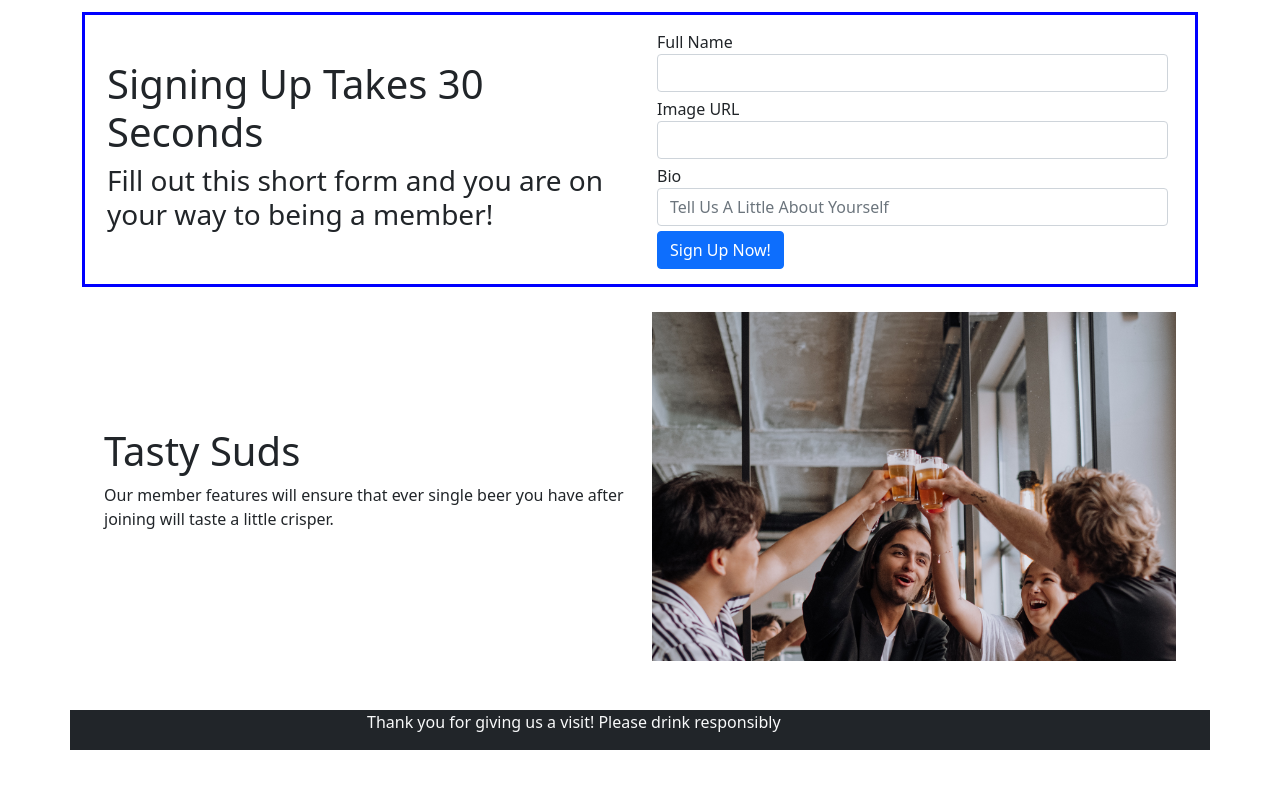
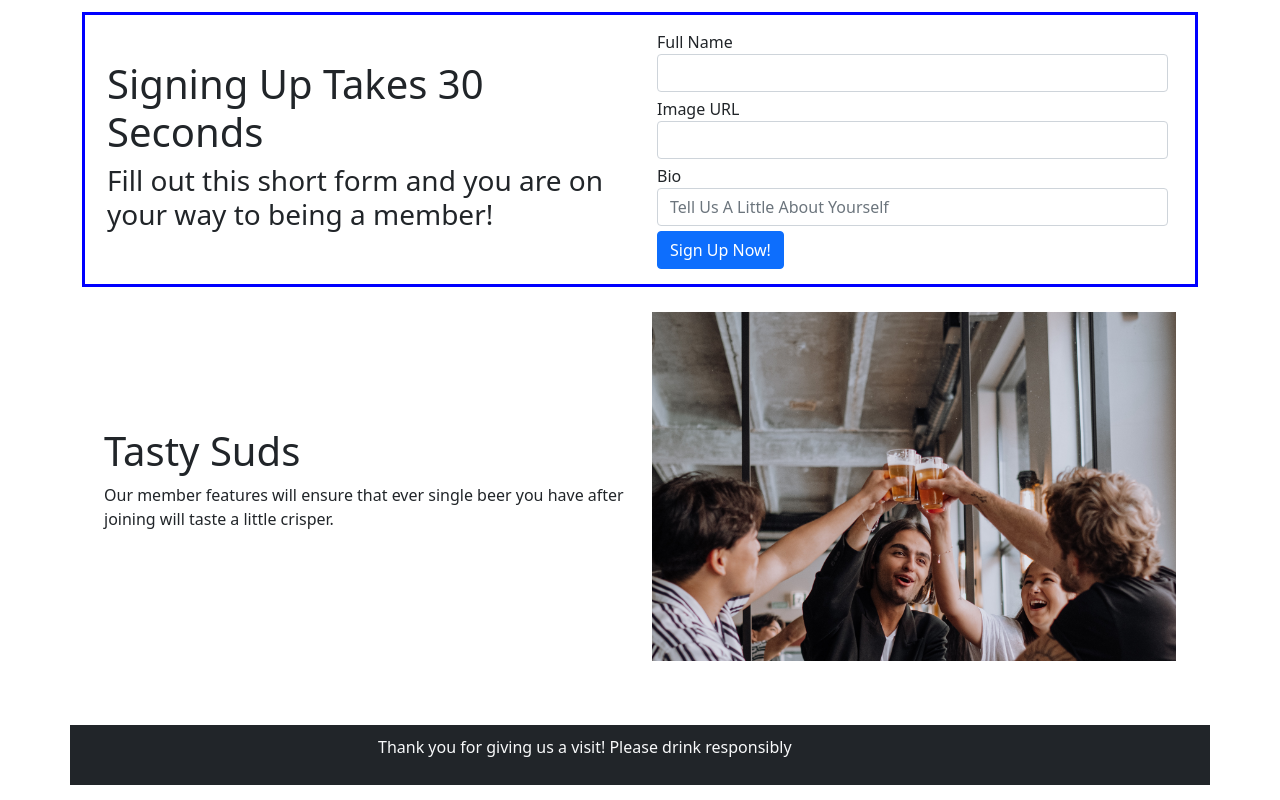
Before and after one commit to keivanmojmali/ajax-project, a website: page index.html in a window 1280 px wide. Shown: the part 961-1761 px from the top of the page. Before the commit the page ends 1711 px from the top, so only its background shows below. Drawn offline with nearby package versions, Linux system fonts and the light colour scheme; no server answers.

Commit message:
ready to go

```diff
--- a/index.html
+++ b/index.html
@@ -289,7 +289,7 @@
       </div>
     </div>
     <div class="container bg-dark" id="footer">
-      <div class="row margin-row">
+      <div class="row row-margin">
         <div class="col-3">
           <ul class="list-group hidden" id="bottomNavLinks">
             <li>
```
